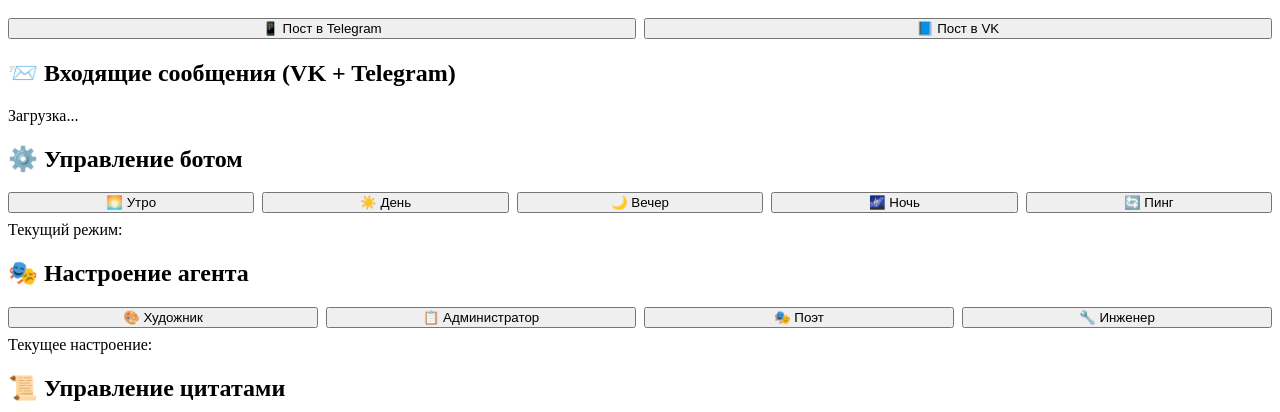
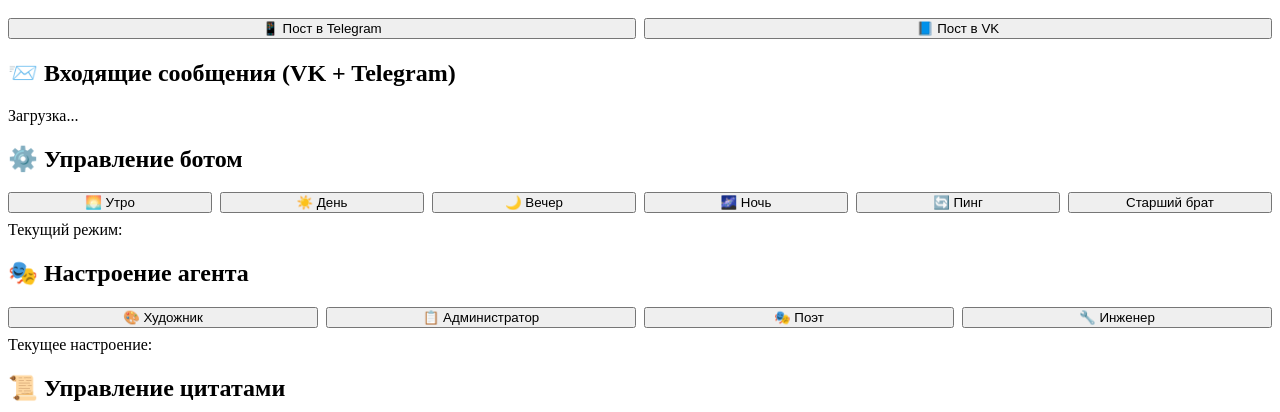
Before and after one commit to qwestomir99-crypto/ansamb_sledov_bot, a Flask app: template templates/admin.html in a window 1280 px wide. Shown: the part 173-585 px from the top of the page. Run offline with Flask 3, Linux system fonts and the light colour scheme; the template is opened without the code that fills it: most values are stand-ins (such as "Sample title", 1, 10 or a date in 2020); parts of the project's set-up code (start-up, migrations or seed data) failed here and were passed over; some libraries are stand-ins or nearby versions.

Commit message:
Update admin.html

```diff
--- a/templates/admin.html
+++ b/templates/admin.html
@@ -57,6 +57,7 @@
             <button onclick="setMode('вечер')">🌙 Вечер</button>
             <button onclick="setMode('ночь')">🌌 Ночь</button>
             <button onclick="togglePing()">🔄 Пинг</button>
+            <button onclick="toggleAlice()">Старший брат</button>
         </div>
         <div style="margin-top: 0.5rem;">Текущий режим: <span id="current-mode" class="status-badge">день</span></div>
     </div>
@@ -131,14 +132,12 @@
     const isDark = currentLink.href.includes('dark.css');
     const newTheme = isDark ? 'macos.css' : 'dark.css';
 
-    // Сохраняем на сервере
     try {
         await fetch('/api/set_theme', {
             method: 'POST',
             headers: { 'Content-Type': 'application/json' },
             body: JSON.stringify({ theme: newTheme })
         });
-        // Меняем тему на странице
         currentLink.href = `/static/css/${newTheme}`;
         localStorage.setItem('web_theme', newTheme);
     } catch (e) {
@@ -146,7 +145,6 @@
     }
 }
 
-// Загружаем сохранённую тему при загрузке (если есть в localStorage)
 document.addEventListener('DOMContentLoaded', () => {
     const savedTheme = localStorage.getItem('web_theme');
     if (savedTheme) {
@@ -157,7 +155,5 @@
     }
 });
 </script>
-
-<!-- Остальные функции (fetchDebugLogs, sendDebugReport, runAudit, showAuditStatus, showDebugIndex, sendReply, sendComment, createPost, setMode, setMood, togglePing, addQuote, sendPost) должны быть в static/js/main.js -->
 </body>
 </html>
```
